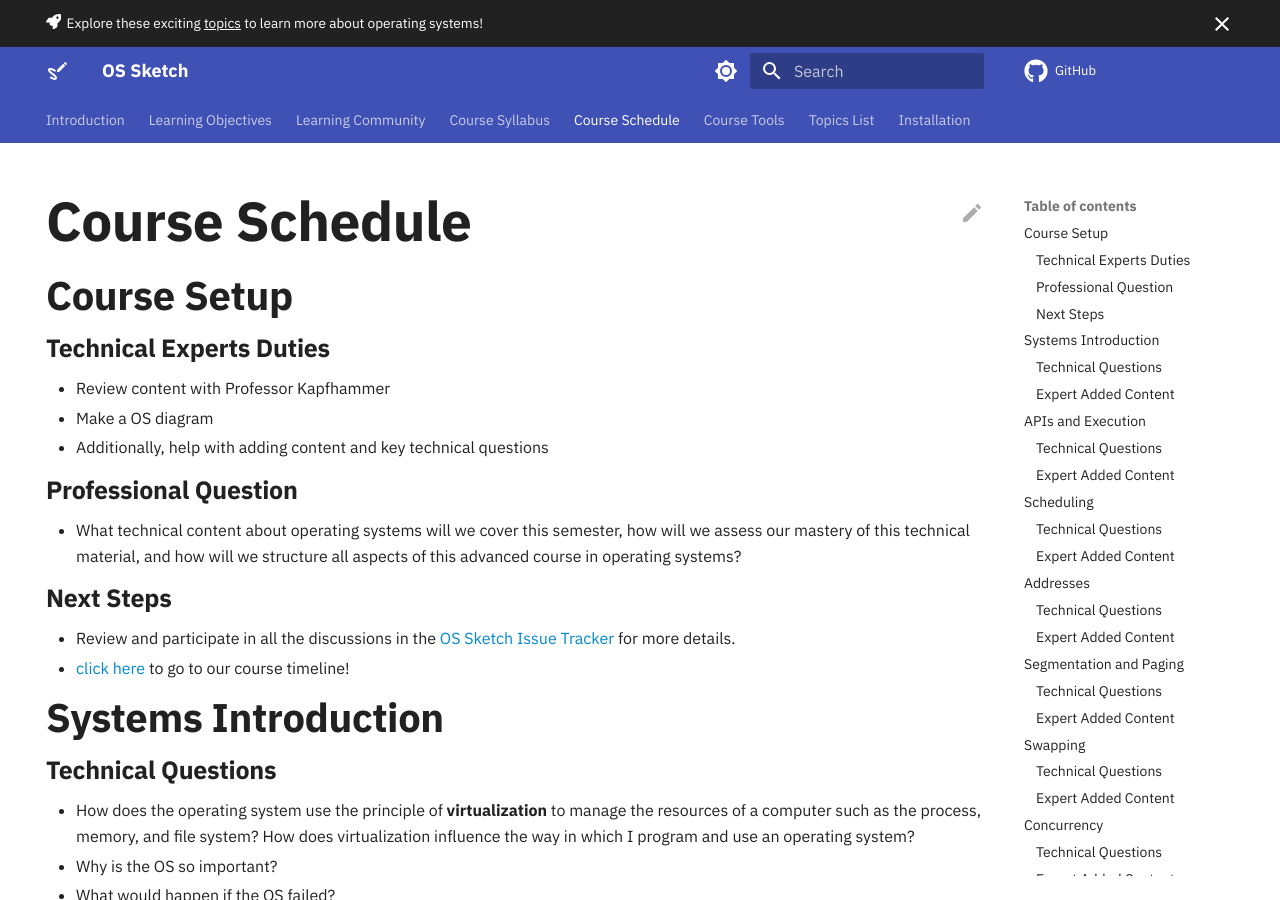
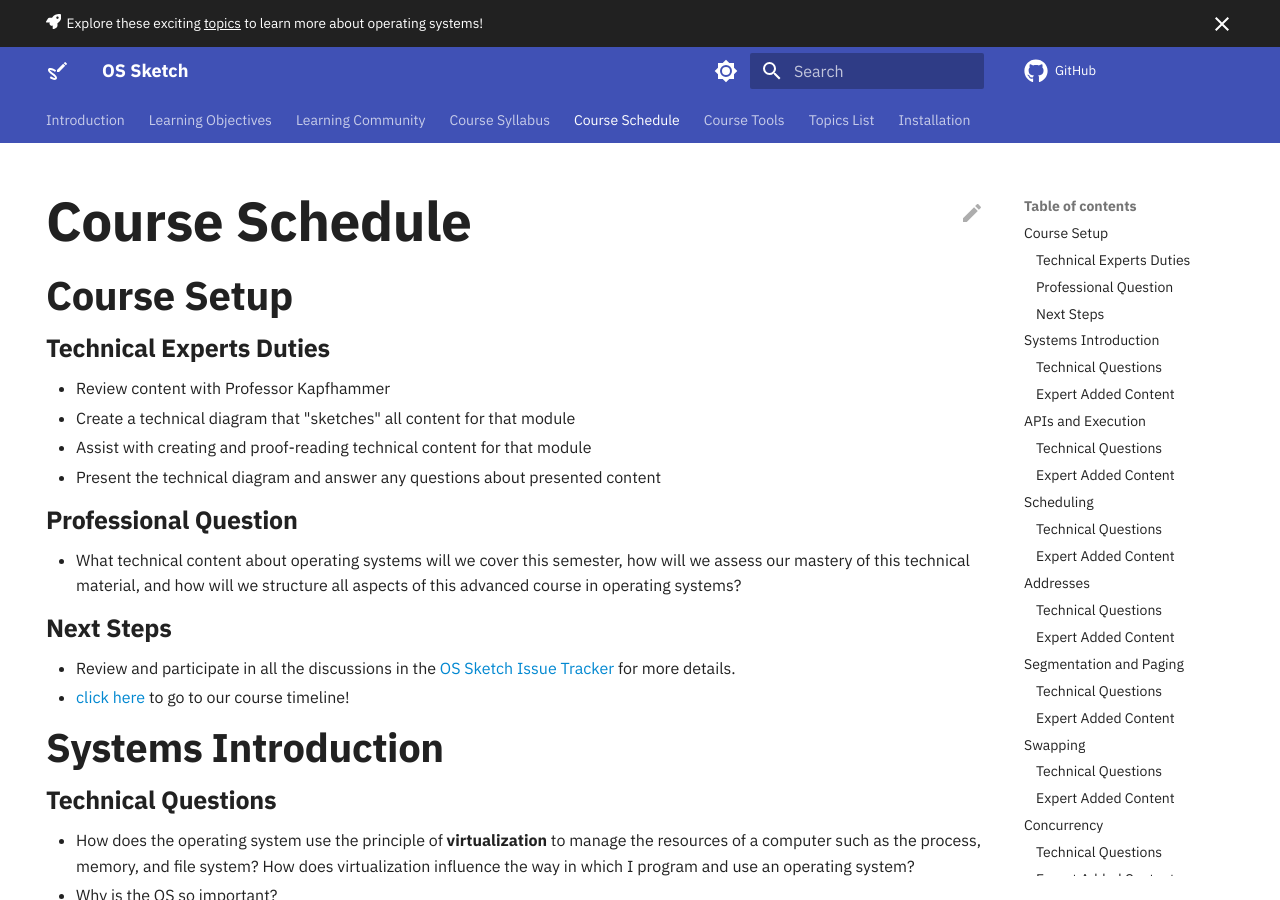
Before and after one commit to OS-Sketch/www.os-sketch.com, an MkDocs documentation site: the page built from docs/operating-systems/schedule.md, in a window 1280 px wide and 900 px high. Built offline with MkDocs 1.6.1 and Material for MkDocs 9.7.7, drawn with Linux system fonts in a browser that asks for light colours; comment, search, counter and statistics services are not loaded.

Commit message:
fix: Revise the Technical Experts Duties in schedule.

```diff
--- a/docs/operating-systems/schedule.md
+++ b/docs/operating-systems/schedule.md
@@ -10,8 +10,9 @@ hide:
 ### Technical Experts Duties
 
 - Review content with Professor Kapfhammer
-- Make a OS diagram
-- Additionally, help with adding content and key technical questions
+- Create a technical diagram that "sketches" all content for that module
+- Assist with creating and proof-reading technical content for that module
+- Present the technical diagram and answer any questions about presented content
 
 ### Professional Question
 
```
